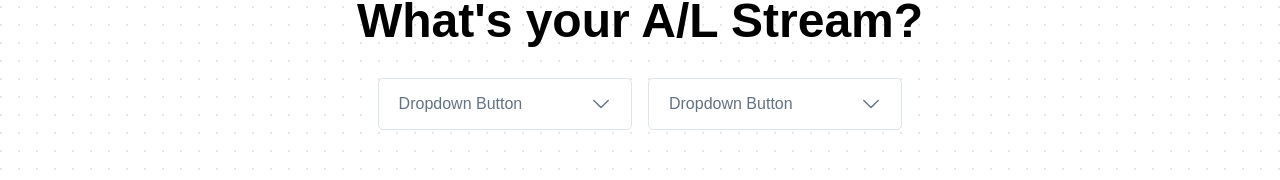
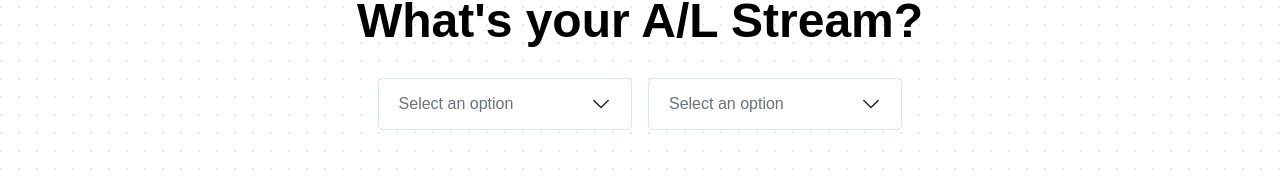
Before and after one commit to dulanchr/campusbook-web-client, a React (Create React App) app: page / in a window 1280 px wide. Shown: the part 354-534 px from the top of the page. Built offline with nearby package versions, Linux system fonts and the light colour scheme.

Commit message:
Dropdown Component Done

```diff
--- a/src/App.css
+++ b/src/App.css
@@ -1,4 +1,4 @@
 @tailwind base;
 @tailwind components;
 @tailwind utilities;
-@import url('https://api.fontshare.com/v2/css?f[]=beVietnam-pro@200,300,400,500,501,600,700,800&display=swap');
+@import url('https://fonts.googleapis.com/css2?family=Lexend:wght@100..900&display=swap');
--- a/src/Components/Inputs/Dropdown.jsx
+++ b/src/Components/Inputs/Dropdown.jsx
@@ -6,7 +6,7 @@ const Dropdown3 = ({ options, onSelect, selectedOption }) => {
 
   useEffect(() => {
     const handleOutsideClick = (event) => {
-      if (!domNode.current.contains(event.target)) {
+      if (domNode.current && !domNode.current.contains(event.target)) {
         setDropdownOpen(false);
       }
     };
@@ -27,17 +27,17 @@ const Dropdown3 = ({ options, onSelect, selectedOption }) => {
     <div ref={domNode} className="relative w-full">
       <button
         onClick={() => setDropdownOpen(!dropdownOpen)}
-        className="flex justify-between items-center rounded-[5px] px-5 py-[13px] w-full text-base font-medium text-primary-dark border border-primary bg-primary-light" // Added bg-primary-light
+        className="flex justify-between items-center rounded-[5px] px-5 py-[13px] w-full text-base font-medium text-text-secondary border border-stroke bg-zero"
       >
-        Dropdown Button
-        <span className="pl-4 ">
+        {selectedOption ? selectedOption.label : "Select an option"}
+        <span className="pl-4">
           <svg
             width={20}
             height={20}
             viewBox="0 0 20 20"
             fill="none"
             xmlns="http://www.w3.org/2000/svg"
-            className="fill-current"
+            className="fill-text-primary text-accent-primary"
           >
             <path d="M10 14.25C9.8125 14.25 9.65625 14.1875 9.5 14.0625L2.3125 7C2.03125 6.71875 2.03125 6.28125 2.3125 6C2.59375 5.71875 3.03125 5.71875 3.3125 6L10 12.5312L16.6875 5.9375C16.9688 5.65625 17.4063 5.65625 17.6875 5.9375C17.9687 6.21875 17.9687 6.65625 17.6875 6.9375L10.5 14C10.3437 14.1563 10.1875 14.25 10 14.25Z" />
           </svg>
@@ -46,11 +46,11 @@ const Dropdown3 = ({ options, onSelect, selectedOption }) => {
       {dropdownOpen && (
         <div
           className={`
-            shadow-1 absolute left-0 z-40 mt-2 w-full rounded-md bg-primary-light border-primary-dark py-[10px] transition-all
+            shadow-1 absolute left-0 z-40 mt-2 w-full rounded-md bg-zero border border-stroke py-[10px] transition-all
             ${
               dropdownOpen
-                ? "top-full opacity-100 visible "
-                : "top-[110%] invisible opacity-0 "
+                ? "top-full opacity-100 visible"
+                : "top-[110%] invisible opacity-0"
             }
           `}
         >
@@ -60,11 +60,7 @@ const Dropdown3 = ({ options, onSelect, selectedOption }) => {
               onClick={() => handleSelect(option)}
               className={`
                 cursor-pointer block px-5 py-2 text-base text-primary-text
-                ${
-                  selectedOption === option
-                    ? "bg-[#DFE4EA]"
-                    : "hover:bg-[#DFE4EA]"
-                }
+                ${selectedOption === option ? "bg-[#DFE4EA]" : "hover:bg-hover"}
               `}
             >
               {option.label}
--- a/src/Pages/Landingpage.jsx
+++ b/src/Pages/Landingpage.jsx
@@ -1,25 +1,44 @@
-import React from "react";
+import React, { useState } from "react";
 import Dropdown from "../Components/Inputs/Dropdown"; // Adjust the path as per your project structure
 
 const LandingPage = () => {
   const options = [
-    { id: 1, label: "Option 1" },
-    { id: 2, label: "Option 2" },
-    { id: 3, label: "Option 3" },
-    { id: 4, label: "Option 4" },
+    { id: 1, label: "Physical Science" },
+    { id: 2, label: "Biological Science" },
+    { id: 3, label: "Arts" },
+    { id: 4, label: "Commerce" },
+    { id: 4, label: "Technology" },
   ];
 
-  const handleSelect = (option) => {
-    console.log("Selected option:", option);
+  const [selectedOption1, setSelectedOption1] = useState(null);
+  const [selectedOption2, setSelectedOption2] = useState(null);
+
+  const handleSelect1 = (option) => {
+    setSelectedOption1(option);
+    console.log("Selected option 1:", option);
+    // Perform actions based on the selected option, e.g., fetch data from backend
+  };
+
+  const handleSelect2 = (option) => {
+    setSelectedOption2(option);
+    console.log("Selected option 2:", option);
     // Perform actions based on the selected option, e.g., fetch data from backend
   };
 
   return (
     <div className="bg-hero-pattern h-screen flex flex-col justify-center items-center font-bee">
       <p className="text-sm-bee font-bold p-4 py-12">What's your A/L Stream?</p>
-      <div className="grid grid-cols-2 gap-4 w-6/7 max-w-2xl min-w-sm ">
-        <Dropdown options={options} onSelect={handleSelect} />
-        <Dropdown options={options} onSelect={handleSelect} />
+      <div className="grid grid-cols-2 gap-4 w-6/7 max-w-2xl min-w-sm">
+        <Dropdown
+          options={options}
+          onSelect={handleSelect1}
+          selectedOption={selectedOption1}
+        />
+        <Dropdown
+          options={options}
+          onSelect={handleSelect2}
+          selectedOption={selectedOption2}
+        />
       </div>
     </div>
   );
--- a/tailwind.config.js
+++ b/tailwind.config.js
@@ -6,9 +6,21 @@ module.exports = {
     "./src/**/*.{js,jsx,ts,tsx}",
   ],
   theme: {
+    colors: {
+      'accent-primary': '#4A6DE5',
+      'accent-disable': '#E2F6FF',
+      'alternate-primary': '#23B8FC',
+      'text-primary': '#1F1F1F',
+      'text-secondary': '#637381',
+      'text-tertiary': '#9C9C9C',
+      'error-primary': '#FC5723',
+      'zero': '#FFFFFF',
+      'stroke': '#DFE4EA',
+      'hover': '#F4F4F4',
+    },
     extend: {
       fontFamily: {
-        'bee': ['Be Vietnam Pro', 'sans-serif'],
+        'bee': ['Lexend', 'sans-serif'],
       },
       backgroundImage: {
         'hero-pattern': "url('/src/Assets/img/Backgrounds/hero-pattern.svg')",
@@ -27,17 +39,6 @@ module.exports = {
         'bold': 700,
         'extrabold': 800,
       },
-
-      colors: {
-        primary: {
-          DEFAULT: '#DFE4EA', // Use the provided gray as the default
-          'light': '#FFFFFF', // White
-          'dark': '#637381',  // Dark gray
-          'text': '#000000',  // Black for text on gray backgrounds
-        },
-        secondary: '#ff6347', // Replace red-500 with your custom color
-      },
-
       width: {
         '1/7': '14.2857143%',
         '2/7': '28.5714286%',
```
